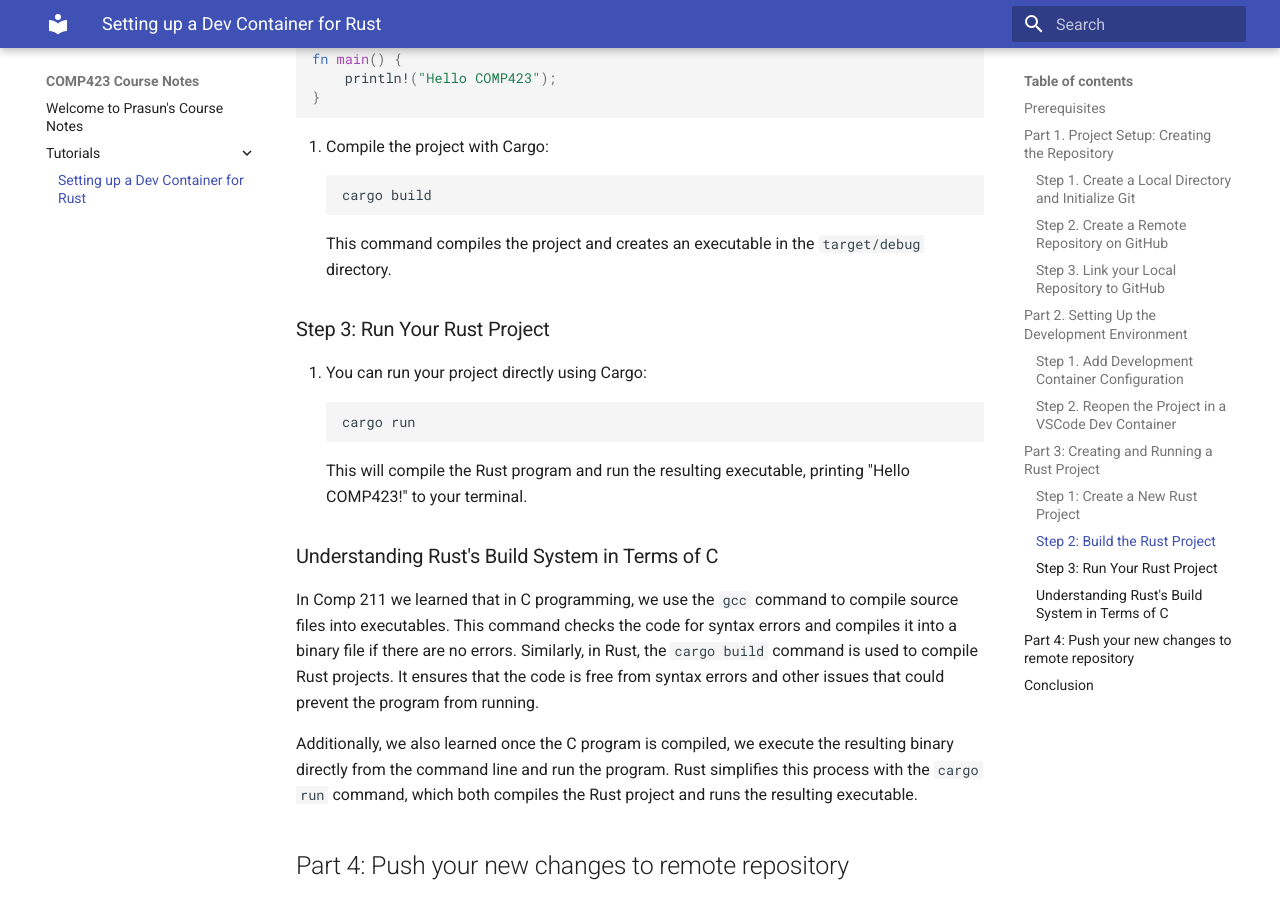
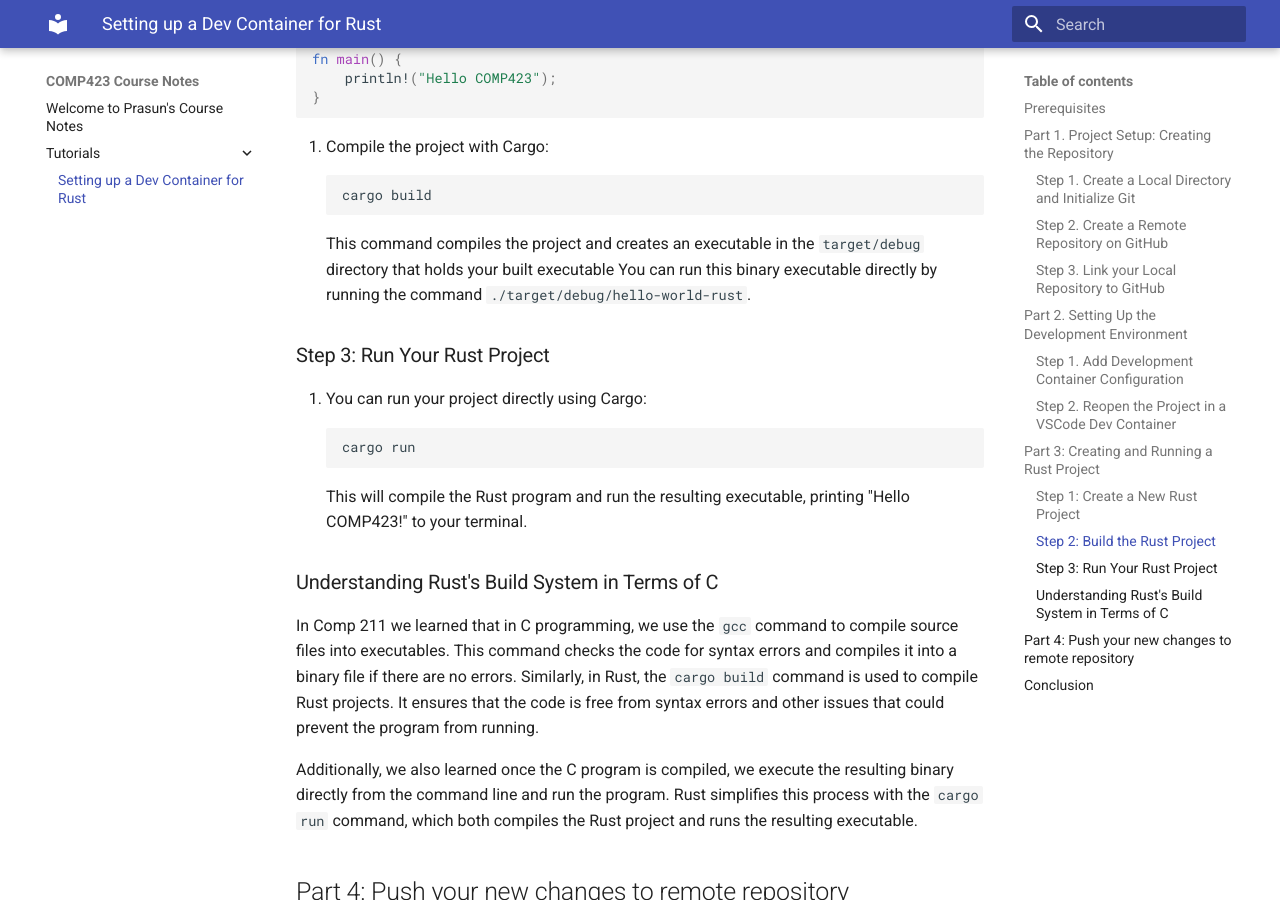
Before and after one commit to psap2/comp423-course-notes, an MkDocs documentation site: the page built from docs/tutorials/rust-setup.md, in a window 1280 px wide and 900 px high, scrolled down 3834 px. Built offline with MkDocs 1.6.1 and Material for MkDocs 9.7.7, drawn with Linux system fonts in a browser that asks for light colours.

Commit message:
Added explanation for running executable file

````diff
--- a/docs/tutorials/rust-setup.md
+++ b/docs/tutorials/rust-setup.md
@@ -123,7 +123,8 @@ fn main() {
     ```rust
     cargo build
     ```
-   This command compiles the project and creates an executable in the `target/debug` directory.
+   This command compiles the project and creates an executable in the `target/debug` directory that holds your built executable
+   You can run this binary executable directly by running the command `./target/debug/hello-world-rust`.
 
 ### Step 3: Run Your Rust Project
 1. You can run your project directly using Cargo:
````
